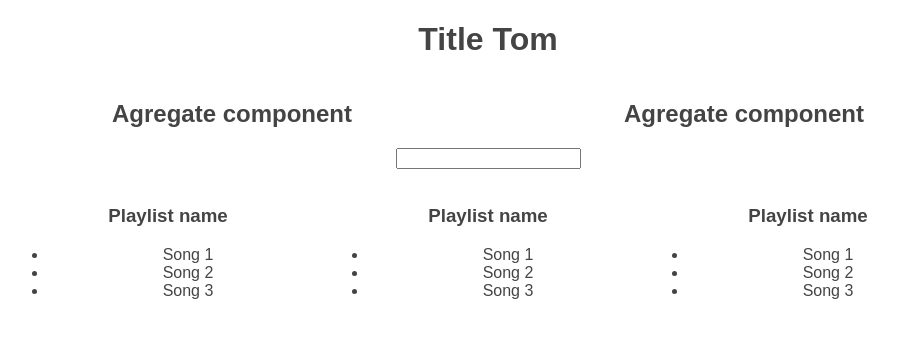
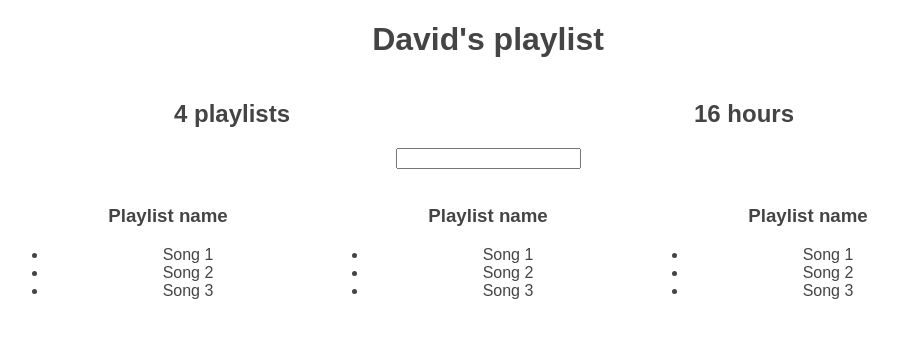
Before and after one commit to rstix/playlist, a React (Create React App) app: page / in a window 1280 px wide. Shown: the top 338 px of the page, without its empty margins (152-1050 px from the left). Built offline with nearby package versions, Linux system fonts and the light colour scheme.

Commit message:
populated with fake server data

```diff
--- a/src/App.js
+++ b/src/App.js
@@ -6,11 +6,51 @@ let defaultStyle = {
   color: '#444'
 }
 
-class Agregate extends Component {
+let fakeServerData = {
+  user: {
+    name: 'David',
+    playlists: [
+      {
+        name: 'My favourite',
+        songs: [{name:'Beat it', duration: 1234}, {name: 'Nina', duration: 7524}, {name: 'Lucie', duration: 5231}]
+      },
+      {
+        name: 'Morning run',
+        songs: [{name:'Beat it', duration: 1234}, {name: 'Nina', duration: 7524}, {name: 'Lucie', duration: 5231}]
+      },
+      {
+        name: 'Chill',
+        songs: [{name:'Beat it', duration: 1234}, {name: 'Nina', duration: 7524}, {name: 'Lucie', duration: 5231}]
+      },
+      {
+        name: 'Trip',
+        songs: [{name:'Beat it', duration: 1234}, {name: 'Nina', duration: 7524}, {name: 'Lucie', duration: 5231}]
+      }
+    ]
+  }
+}
+
+class PLaylistCounter extends Component {
   render(){
     return (
       <div style={{...defaultStyle, display: 'inline-block', width: '40%'}}>
-        <h2>Agregate component</h2>
+        <h2> {this.props.playlists.length} playlists</h2>
+      </div>
+    )
+  }
+}
+
+class HourCounter extends Component {
+  render(){
+    let allSongs = this.props.playlists.reduce((songs,playlist)=>{
+      return songs.concat(playlist.songs)
+    },[])
+    let totalDuration = allSongs.reduce((duration,song) =>{
+      return duration + song.duration
+    },0)
+    return (
+      <div style={{...defaultStyle, display: 'inline-block', width: '40%'}}>
+        <h2> {Math.round(totalDuration/3600)} hours</h2>
       </div>
     )
   }
@@ -43,17 +83,32 @@ class Playlist extends Component {
 }
 
 class App extends Component {
+  constructor(){
+    super()
+    this.state = {serverData: {}}
+  }
+  componentDidMount(){
+    setTimeout(()=>{
+      this.setState({
+        serverData: fakeServerData
+      })
+    },2000)
+  }
   render() {
-    let name = 'Tom'
     return (
       <div className="App">
-        <h1 style={defaultStyle}> Title {name} </h1>
-        <Agregate/>
-        <Agregate/>
-        <Filter/>
-        <Playlist/>
-        <Playlist/>
-        <Playlist/>
+        {this.state.serverData.user ?
+        <div>
+          <h1 style={defaultStyle}>
+            {this.state.serverData.user.name}'s playlist
+          </h1>
+          <PLaylistCounter playlists={this.state.serverData.user.playlists}/>
+          <HourCounter playlists={this.state.serverData.user.playlists}/>
+          <Filter/>
+          <Playlist/>
+          <Playlist/>
+          <Playlist/>
+        </div> : <h1 style={defaultStyle}> Loading... </h1>}
       </div>
     );
   }
```
